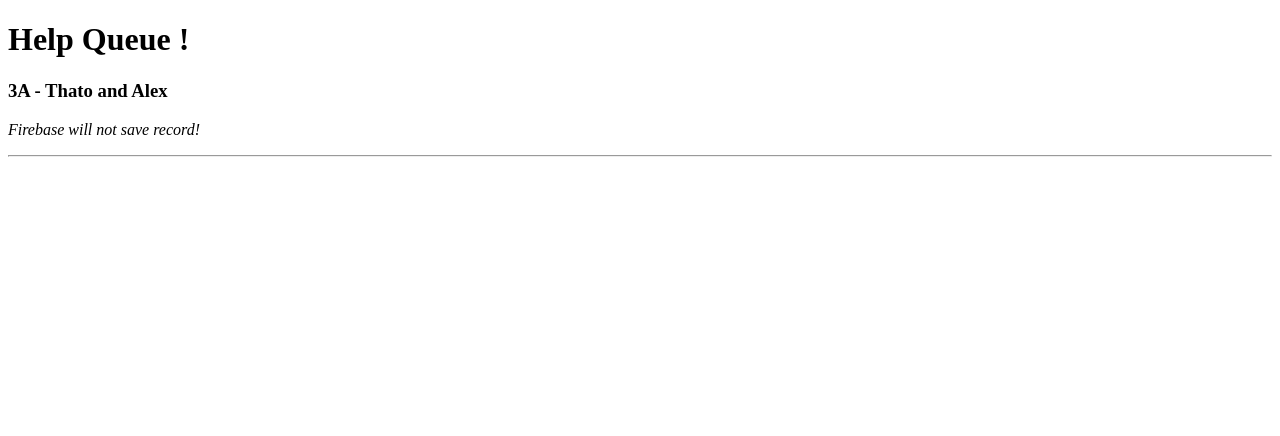
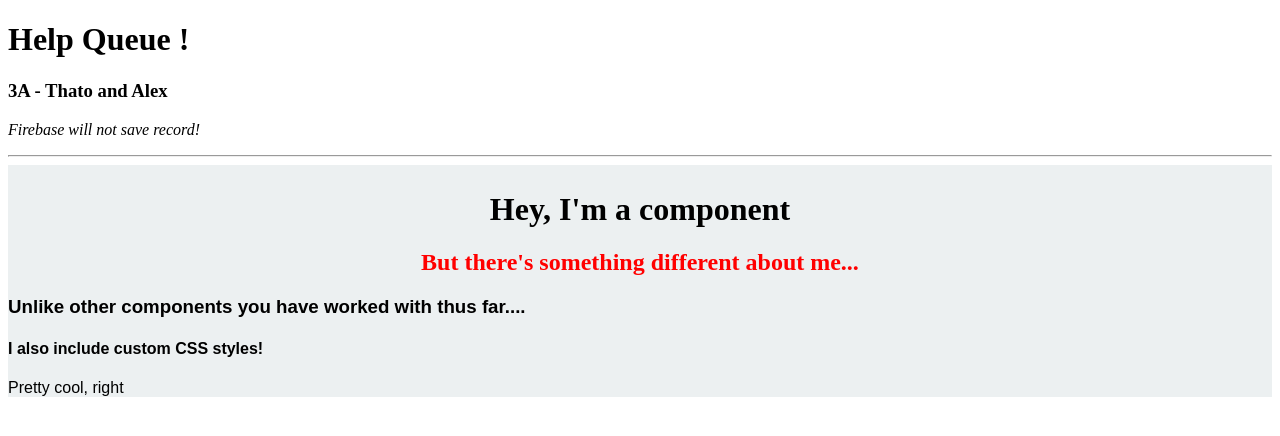
Before and after one commit to alexanserg/react-help-queue, a React app: page / in a window 1280 px wide. Shown: the top 436 px of the page. Built offline with nearby package versions, Linux system fonts and the light colour scheme.

Commit message:
It works with inline CSS style.

```diff
--- a/package.json
+++ b/package.json
@@ -4,7 +4,8 @@
   "description": "",
   "main": "index.js",
   "scripts": {
-    "test": "echo \"Error: no test specified\" && exit 1"
+    "test": "echo \"Error: no test specified\" && exit 1",
+    "start":  "webpack-dev-server"
   },
   "author": "",
   "license": "ISC",
--- a/src/components/App.jsx
+++ b/src/components/App.jsx
@@ -1,12 +1,14 @@
 import React from "react";
 import Header from "./Header";
 import TicketList from "./TicketList";
+import MyStyledComponent from "./MyStyledComponent";
 
 function App(){
   return (
     <div>
     <Header/>
     <TicketList/>
+    <MyStyledComponent/>
     </div>
   );
 }
--- /dev/null
+++ b/src/components/MyStyledComponent.jsx
@@ -0,0 +1,29 @@
+import React from 'react';
+
+function MyStyledComponent(props) {
+  var myStyledComponentStyles = {
+    backgroundColor: '#ecf0f1',
+    fontFamily: 'sans-serif',
+    paddingTop: '5px'
+  }
+  var myStyledh1 = {
+    textAlign: "center",
+    fontFamily: "cursive"
+  }
+  var myStyledh2 = {
+    textAlign: "center",
+    fontFamily: "cursive",
+    color: "Red"
+  }
+  return (
+    <div style={myStyledComponentStyles}>
+    <h1 style={myStyledh1}>Hey, I'm a component</h1>
+    <h2 style={myStyledh2}>But there's something different about me...</h2>
+    <h3>Unlike other components you have worked with thus far....</h3>
+    <h4>I also include custom CSS styles!</h4>
+    <p>Pretty cool, right</p>
+    </div>
+  );
+}
+
+export default MyStyledComponent;
```
